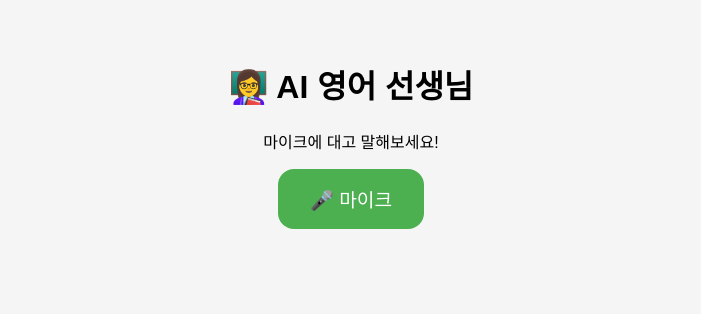
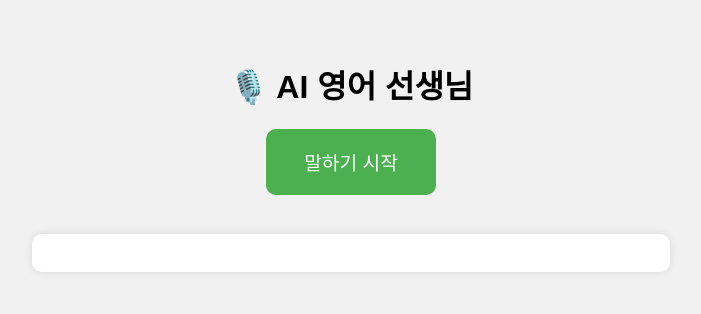
Before and after one commit to 0909007/ai-english-teacher, a plain HTML site: page index.html in a window 1280 px wide. Shown: the whole page, without its empty margins (289-990 px from the left). Drawn offline with Linux system fonts and the light colour scheme.

Commit message:
Update index.html

```diff
--- a/index.html
+++ b/index.html
@@ -6,38 +6,45 @@
     <title>AI 영어 선생님</title>
     <style>
       body {
-      font-family: sans-serif;
+        font-family: Arial, sans-serif;
         text-align: center;
-      padding: 2rem;
-      background: #f5f5f5;
+        padding: 2em;
+        background: #f1f1f1;
       }
-    #micButton {
-      padding: 1rem 2rem;
-      font-size: 1.2rem;
-      background: #4caf50;
+
+      button {
+        padding: 1em 2em;
+        font-size: 1.2em;
+        border: none;
+        border-radius: 10px;
+        cursor: pointer;
+        background-color: #4CAF50;
         color: white;
-      border: none;
-      border-radius: 1rem;
-      cursor: pointer;
         transition: background-color 0.3s ease;
       }
-    #micButton.listening {
-      background-color: #d32f2f;
+
+      button.listening {
+        background-color: #f44336;
       }
-    #outputText {
-      margin-top: 2rem;
-      font-size: 1.5rem;
-      min-height: 50px;
-      color: #333;
-      white-space: pre-wrap;
+
+      #output {
+        margin-top: 2em;
+        white-space: pre-line;
+        font-size: 1.2em;
+        background: white;
+        padding: 1em;
+        border-radius: 10px;
+        max-width: 600px;
+        margin-left: auto;
+        margin-right: auto;
+        box-shadow: 0 0 10px rgba(0,0,0,0.1);
       }
     </style>
   </head>
   <body>
-  <h1>👩‍🏫 AI 영어 선생님</h1>
-  <p>마이크에 대고 말해보세요!</p>
-  <button id="micButton">🎤 마이크</button>
-  <div id="outputText"></div>
+    <h1>🎙️ AI 영어 선생님</h1>
+    <button id="startBtn">말하기 시작</button>
+    <div id="output"></div>
 
     <script src="script.js"></script>
   </body>
```
Lines whose indentation alone changed are shown as unchanged.
